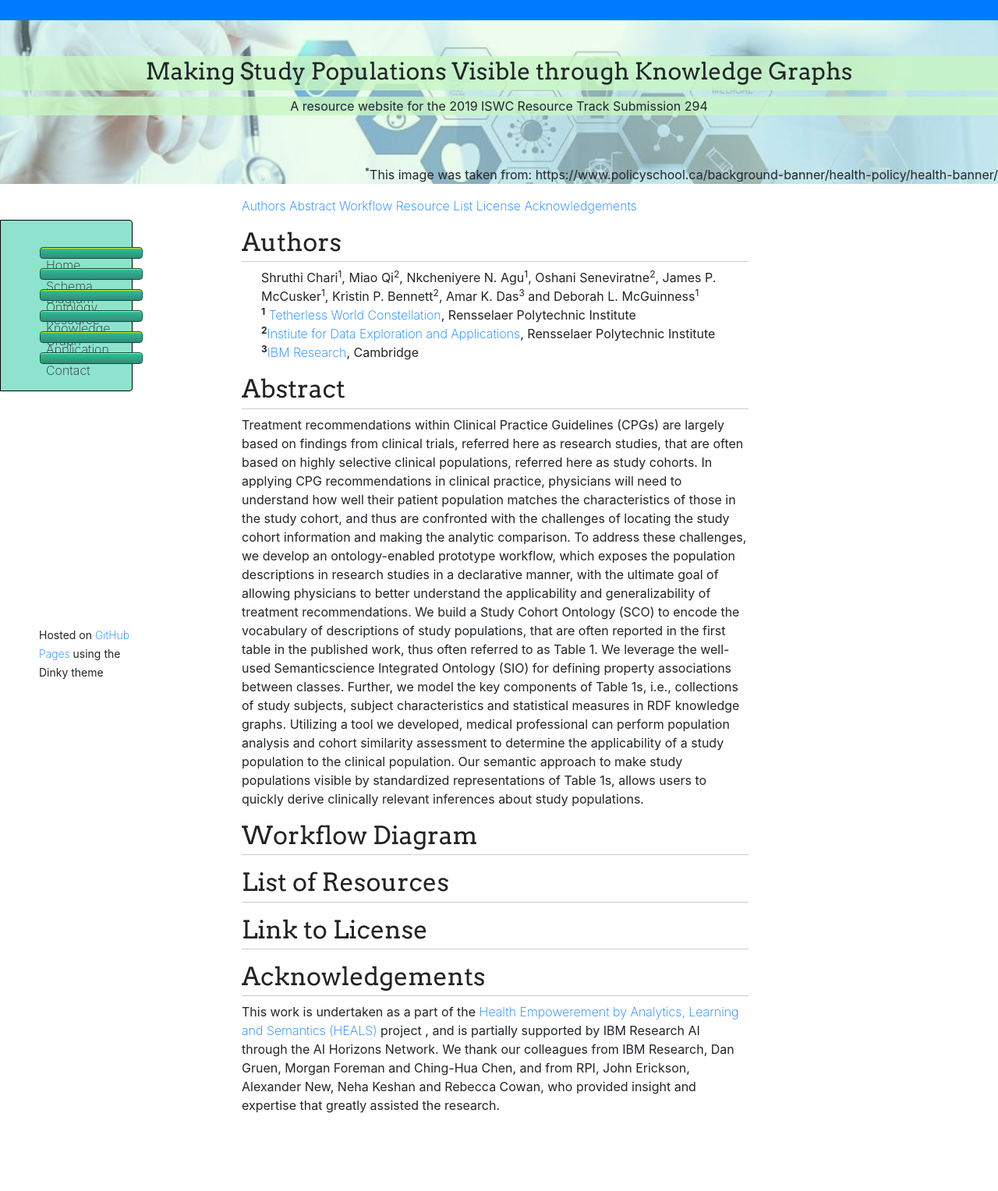
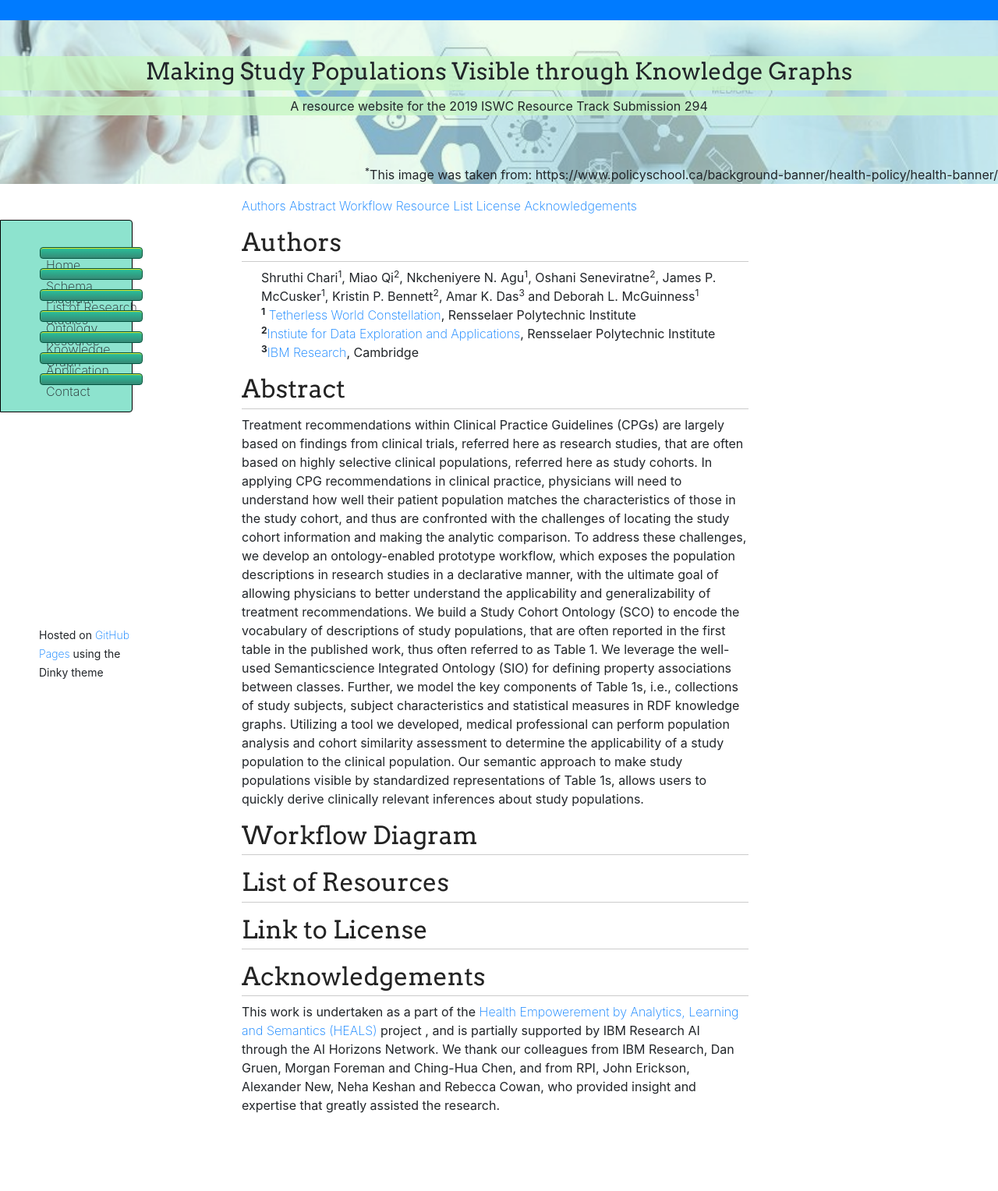
Before and after one commit to tetherless-world/study-cohort-ontology, a Jekyll site: the page built from index.md, in a window 1280 px wide. Shown: the whole page at 78% size. Built offline with Jekyll 4.4.1, drawn with Linux system fonts in a browser that asks for light colours; nearby versions of some CDN libraries; our own code applies the rules of GitHub Pages for plain Markdown files; library files that are not in the unit come from our copies.

Commit message:
Update default.html

```diff
--- a/_layouts/default.html
+++ b/_layouts/default.html
@@ -34,6 +34,9 @@
             </li>
             <li class="nav-item">
                 <a class="nav-link js-scroll-trigger" href="{{site.baseurl}}/schema-diagram">Schema Diagram</a>
+            </li>
+	    <li class="nav-item">
+                <a class="nav-link js-scroll-trigger" href="{{site.baseurl}}/papers-used">List of Research Studies</a>
             </li>
             <li class="nav-item">
                 <a class="nav-link js-scroll-trigger" href="{{site.baseurl}}/ontology-resource">Ontology Resource</a>
```
